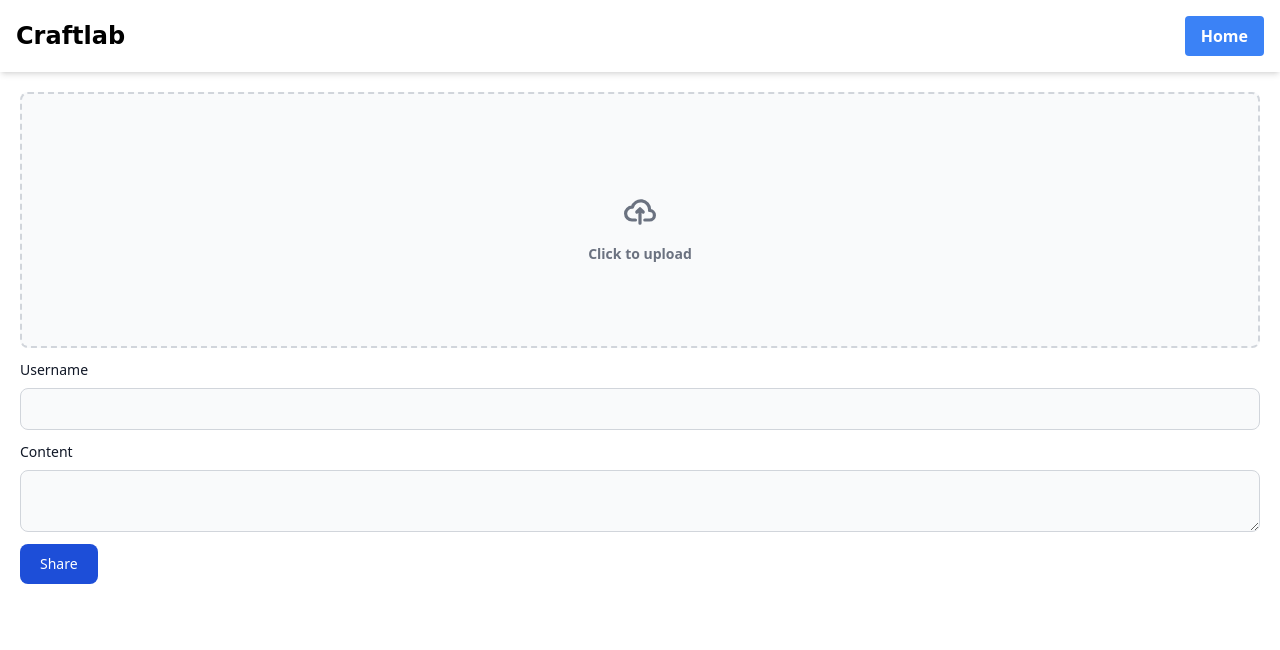
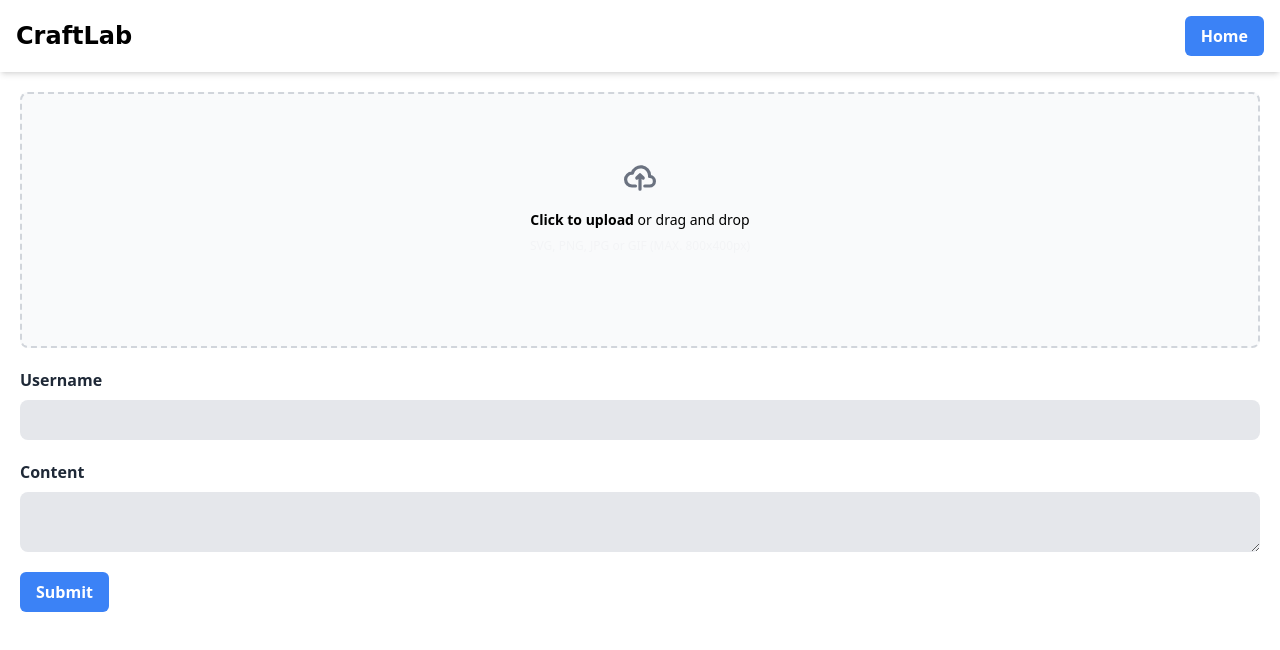
Before and after one commit to hannansatopay/sip24-sveltekit-fundamentals, a SvelteKit app: page /add-post in a window 1280 px wide. Shown: the top 650 px of the page. Built offline with nearby package versions, Linux system fonts and the light colour scheme.

Commit message:
Filter and Image viewer

```diff
--- a/src/routes/add-post/+page.svelte
+++ b/src/routes/add-post/+page.svelte
@@ -1,33 +1,224 @@
 <script>
+  import { onMount } from "svelte";
   let files = null;
+  let imageUrl = null;
+  let canvas;
+  let ctx;
+  let originalImageData;
+
+  function handleFileChange(event) {
+    const file = event.target.files[0];
+    if (file) {
+      const reader = new FileReader();
+      reader.onload = (e) => {
+        imageUrl = e.target.result;
+        loadImage();
+      };
+      reader.readAsDataURL(file);
+    }
+  }
+
+  function loadImage() {
+    const img = new Image();
+    img.src = imageUrl;
+    img.onload = () => {
+      canvas.width = img.width;
+      canvas.height = img.height;
+      ctx = canvas.getContext("2d");
+      ctx.drawImage(img, 0, 0);
+      originalImageData = ctx.getImageData(0, 0, canvas.width, canvas.height);
+    };
+  }
+
+  function applyFilter(filter) {
+    if (!originalImageData) return;
+
+    const imageData = new ImageData(
+      new Uint8ClampedArray(originalImageData.data),
+      originalImageData.width,
+      originalImageData.height
+    );
+
+    for (let i = 0; i < imageData.data.length; i += 4) {
+      const [r, g, b] = [
+        imageData.data[i],
+        imageData.data[i + 1],
+        imageData.data[i + 2],
+      ];
+
+      if (filter === "grayscale") {
+        const avg = (r + g + b) / 3;
+        imageData.data[i] = imageData.data[i + 1] = imageData.data[i + 2] = avg;
+      } else if (filter === "sepia") {
+        imageData.data[i] = r * 0.393 + g * 0.769 + b * 0.189;
+        imageData.data[i + 1] = r * 0.349 + g * 0.686 + b * 0.168;
+        imageData.data[i + 2] = r * 0.272 + g * 0.534 + b * 0.131;
+      } else if (filter === "invert") {
+        imageData.data[i] = 255 - r;
+        imageData.data[i + 1] = 255 - g;
+        imageData.data[i + 2] = 255 - b;
+      } else if (filter === "brightness") {
+        imageData.data[i] = r * 1.2;
+        imageData.data[i + 1] = g * 1.2;
+        imageData.data[i + 2] = b * 1.2;
+      } else if (filter === "contrast") {
+        const factor = (259 * (128 + 255)) / (255 * (259 - 128));
+        imageData.data[i] = factor * (r - 128) + 128;
+        imageData.data[i + 1] = factor * (g - 128) + 128;
+        imageData.data[i + 2] = factor * (b - 128) + 128;
+      }
+    }
+
+    ctx.putImageData(imageData, 0, 0);
+  }
+
+  function resetImage() {
+    if (originalImageData) {
+      ctx.putImageData(originalImageData, 0, 0);
+    }
+  }
+
+  onMount(() => {
+    if (canvas) {
+      ctx = canvas.getContext("2d");
+    }
+  });
 </script>
 
 <header class="bg-white py-4 shadow-md sticky top-0 z-10">
   <div class="container mx-auto px-4 flex justify-between items-center">
-        <h1 class="text-2xl font-bold font-['Comic_Sans_MS']">Craftlab</h1>
-        <a href="/" class="bg-blue-500 hover:bg-blue-700 text-white font-bold py-2 px-4 rounded">Home</a>
+    <h1 class="text-2xl font-bold font-['Comic_Sans_MS']">CraftLab</h1>
+    <a
+      href="/"
+      class="bg-blue-500 hover:bg-blue-700 text-white font-bold py-2 px-4 rounded-md"
+      >Home</a
+    >
   </div>
 </header>
 
-<form class="container mx-auto p-5" method="POST" enctype="multipart/form-data">
-    <label for="dropzone" class="mb-3 flex flex-col items-center justify-center w-full h-64 border-2 border-gray-300 border-dashed rounded-lg cursor-pointer bg-gray-50">
-        <div class="flex flex-col items-center justify-center pt-5 pb-6">
+<form
+  class="container mx-auto p-5 py-5 mb-5"
+  method="POST"
+  enctype="multipart/form-data"
+>
+  <div class="flex items-center justify-center w-full mb-5">
+    <label
+      for="dropzone-file"
+      class="flex flex-col items-center justify-center w-full h-64 border-2 border-gray-300 border-dashed rounded-lg cursor-pointer bg-gray-50 dark:hover:bg-gray-300 dark:bg-gray-100 hover:bg-gray-100 dark:border-gray-300 dark:hover:border-gray-250 dark:hover:bg-gray-200"
+    >
+      <div class="flex flex-col items-center justify-center pt-5 pb-6 mb-5">
         {#if files && files.length}
-                <p class="text-sm text-gray-500 font-semibold">{files[0].name}</p>
+          <p class="mb-2 text-sm text-gray-150 dark:text-gray-500">
+            <span class="font-semibold">{files[0].name}</span> or drag and drop
+          </p>
         {:else}
-                <svg class="w-8 h-8 mb-4 text-gray-500" aria-hidden="true" xmlns="http://www.w3.org/2000/svg" fill="none" viewBox="0 0 20 16"><path stroke="currentColor" stroke-linecap="round" stroke-linejoin="round" stroke-width="2" d="M13 13h3a3 3 0 0 0 0-6h-.025A5.56 5.56 0 0 0 16 6.5 5.5 5.5 0 0 0 5.207 5.021C5.137 5.017 5.071 5 5 5a4 4 0 0 0 0 8h2.167M10 15V6m0 0L8 8m2-2 2 2"/></svg>
-                <p class="text-sm text-gray-500 font-semibold">Click to upload</p>
+          <svg
+            class="w-8 h-8 mb-4 text-gray-500 dark:text-gray-400"
+            aria-hidden="true"
+            xmlns="http://www.w3.org/2000/svg"
+            fill="none"
+            viewBox="0 0 20 16"
+          >
+            <path
+              stroke="currentColor"
+              stroke-linecap="round"
+              stroke-linejoin="round"
+              stroke-width="2"
+              d="M13 13h3a3 3 0 0 0 0-6h-.025A5.56 5.56 0 0 0 16 6.5 5.5 5.5 0 0 0 5.207 5.021C5.137 5.017 5.071 5 5 5a4 4 0 0 0 0 8h2.167M10 15V6m0 0L8 8m2-2 2 2"
+            />
+          </svg>
+          <p class="mb-2 text-sm text-gray-150 dark:text-gray-500">
+            <span class="font-semibold">Click to upload</span> or drag and drop
+          </p>
+        {/if}
+        <p class="text-xs text-gray-100 dark:text-gray-400">
+          SVG, PNG, JPG or GIF (MAX. 800x400px)
+        </p>
+      </div>
+      <input
+        name="image"
+        id="dropzone-file"
+        type="file"
+        class="hidden"
+        on:change={handleFileChange}
+        bind:files
+      />
+    </label>
+  </div>
+
+  <div class="mb-5">
+    <label for="username" class="block mb-2 font-bold text-gray-800"
+      >Username</label
+    >
+    <input
+      type="text"
+      name="username"
+      id="username"
+      class="bg-gray-200 border-gray-300 text-gray-900 text-sm rounded-lg block w-full p-2.5"
+    />
+  </div>
+  <div class="mb-5">
+    <label for="content" class="block mb-2 font-bold text-gray-800"
+      >Content</label
+    >
+    <textarea
+      name="content"
+      id="content"
+      class="bg-gray-200 border-gray-300 text-gray-900 text-sm rounded-lg block w-full p-2.5"
+    ></textarea>
+  </div>
+
+  <div class="mb-5">
+    {#if imageUrl}
+      <div class="flex flex-col items-center">
+        <canvas bind:this={canvas} class="mb-4"></canvas>
+        <div class="flex space-x-4">
+          <button
+            type="button"
+            class="bg-gray-500 hover:bg-gray-700 text-white font-bold py-2 px-4 rounded-md"
+            on:click={() => applyFilter("grayscale")}>Grayscale</button
+          >
+          <button
+            type="button"
+            class="bg-yellow-500 hover:bg-yellow-700 text-white font-bold py-2 px-4 rounded-md"
+            on:click={() => applyFilter("sepia")}>Sepia</button
+          >
+          <button
+            type="button"
+            class="bg-red-500 hover:bg-red-700 text-white font-bold py-2 px-4 rounded-md"
+            on:click={() => applyFilter("invert")}>Invert</button
+          >
+          <button
+            type="button"
+            class="bg-green-500 hover:bg-green-700 text-white font-bold py-2 px-4 rounded-md"
+            on:click={() => applyFilter("brightness")}>Brightness</button
+          >
+          <button
+            type="button"
+            class="bg-blue-500 hover:bg-blue-700 text-white font-bold py-2 px-4 rounded-md"
+            on:click={() => applyFilter("contrast")}>Contrast</button
+          >
+          <button
+            type="button"
+            class="bg-gray-300 hover:bg-gray-500 text-black font-bold py-2 px-4 rounded-md"
+            on:click={resetImage}>Reset</button
+          >
+        </div>
+      </div>
     {/if}
   </div>
-        <input bind:files name="image" id="dropzone" type="file" accept="image/png, image/jpeg" class="hidden" required/>
-    </label>
-    <div class="mb-3">
-        <label for="username" class="block mb-2 text-sm font-medium text-gray-900">Username</label>
-        <input name="username" id="username" type="text" class="bg-gray-50 border border-gray-300 text-gray-900 text-sm rounded-lg block w-full p-2.5" />
-    </div>
-    <div class="mb-3">
-        <label for="content" class="block mb-2 text-sm font-medium text-gray-900">Content</label>
-        <textarea name="content" id="conten" class="bg-gray-50 border border-gray-300 text-gray-900 text-sm rounded-lg block w-full p-2.5"></textarea>
-    </div>
-    <button type="submit" class="text-white bg-blue-700 hover:bg-blue-800 font-medium rounded-lg text-sm px-5 py-2.5">Share</button>
+
+  <button
+    type="submit"
+    class="bg-blue-500 hover:bg-blue-700 text-white font-bold py-2 px-4 rounded-md"
+  >
+    Submit
+  </button>
 </form>
+
+<style>
+  canvas {
+    max-width: 100%;
+    height: auto;
+  }
+</style>
```
Also changed, not shown: 1 other file (tests, documents, lock files or other folders). Lines whose indentation alone changed are shown as unchanged.
